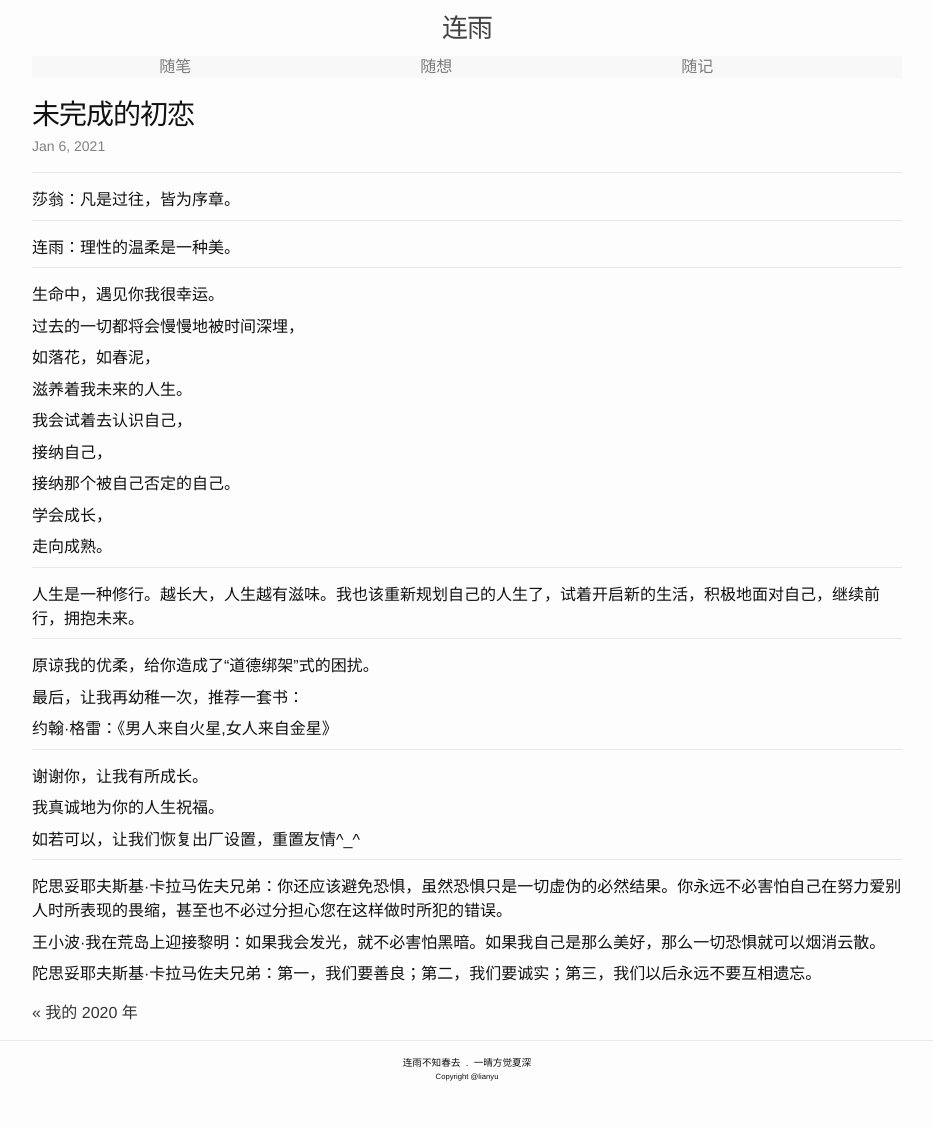
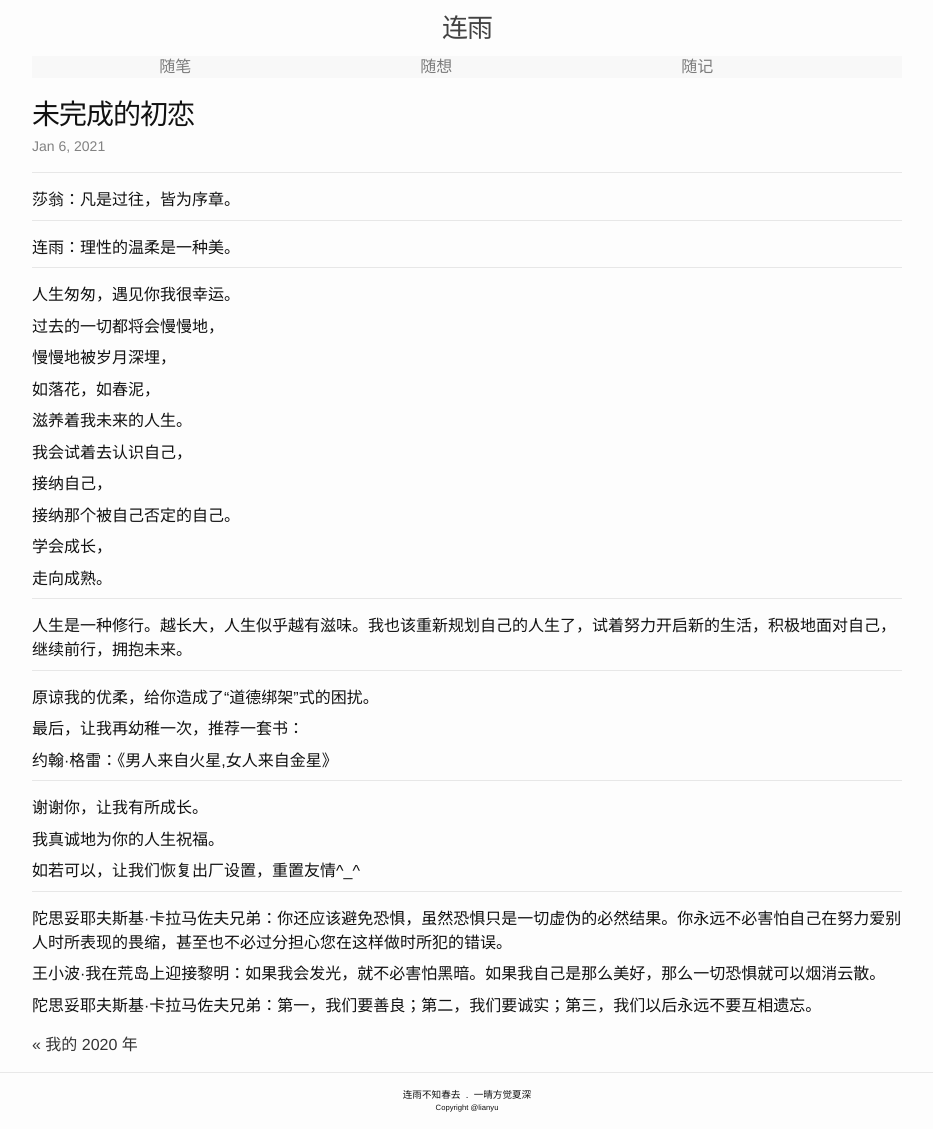
Before and after one commit to lianyu1115/lianyu, a Jekyll site: the page built from _journals/2021-01-06-未完成的初恋.md, in a window 1280 px wide. Shown: the whole page, without its empty margins (173-1106 px from the left). Built offline with Jekyll 4.4.1, drawn with Linux system fonts in a browser that asks for light colours; before the commit the page ends 1097 px from its top, so only the background shows below that.

Commit message:
Update 2021-01-06-未完成的初恋.md

```diff
--- a/_journals/2021-01-06-未完成的初恋.md
+++ b/_journals/2021-01-06-未完成的初恋.md
@@ -15,9 +15,11 @@ tags: ''
 
 - - -
 
-生命中，遇见你我很幸运。
+人生匆匆，遇见你我很幸运。
 
-过去的一切都将会慢慢地被时间深埋，
+过去的一切都将会慢慢地，
+
+慢慢地被岁月深埋，
 
 如落花，如春泥，
 
@@ -35,7 +37,7 @@ tags: ''
 
 - - -
 
-人生是一种修行。越长大，人生越有滋味。我也该重新规划自己的人生了，试着开启新的生活，积极地面对自己，继续前行，拥抱未来。
+人生是一种修行。越长大，人生似乎越有滋味。我也该重新规划自己的人生了，试着努力开启新的生活，积极地面对自己，继续前行，拥抱未来。
 
 - - -
 
```
